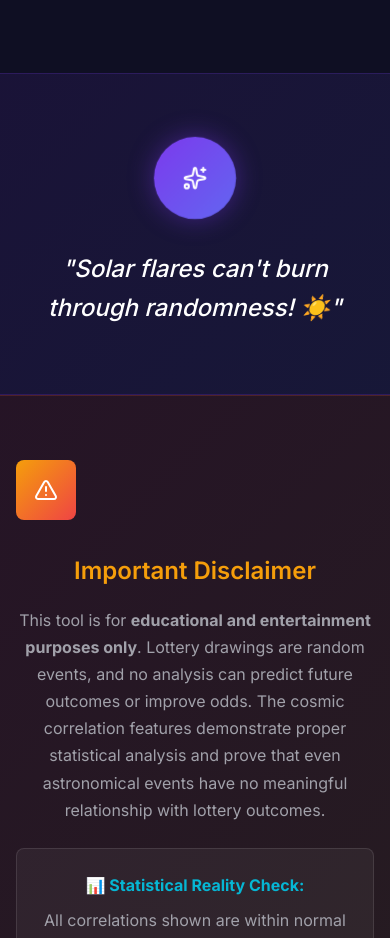
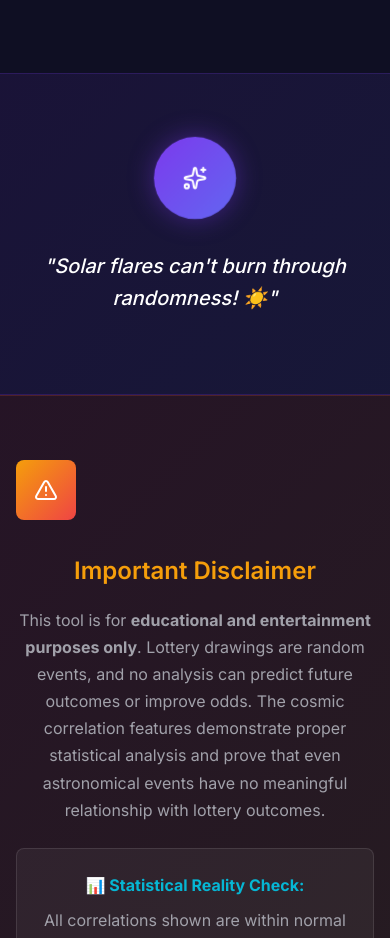
Before and after one commit to mrz1836/go-lucky, a website: page web-assets/index.html in a window 390 px wide. Shown: the part 6440-7378 px from the top of the page. Drawn offline with nearby package versions, Linux system fonts and the light colour scheme; no server answers.

Commit message:
Fix cosmic wisdom quotes layout

```diff
--- a/web-assets/css/styles.css
+++ b/web-assets/css/styles.css
@@ -782,7 +782,7 @@ body {
 
 .wisdom-content {
     text-align: center;
-    max-width: 600px;
+    max-width: 800px;
     margin: 0 auto;
 }
 
@@ -822,11 +822,12 @@ body {
     opacity: 0;
     transform: translateY(20px);
     transition: all var(--transition-slow);
-    font-size: 1.5rem;
+    font-size: clamp(1.25rem, 3vw, 1.5rem);
     font-weight: 500;
     color: var(--text-primary);
     font-style: italic;
     margin: 0;
+    padding: 0 var(--space-md);
 }
 
 .wisdom-quote.active {
--- a/web-assets/index.html
+++ b/web-assets/index.html
@@ -486,7 +486,7 @@ make export-csv</code></pre>
                         "Every number has exactly 1/48 chance! 🌟"
                     </blockquote>
                     <blockquote class="wisdom-quote">
-                        "The universe is under no obligation to make you wealthy! 🎲"
+                        "Play for fun, not for cosmic fortune! 🎲"
                     </blockquote>
                 </div>
             </div>
```
